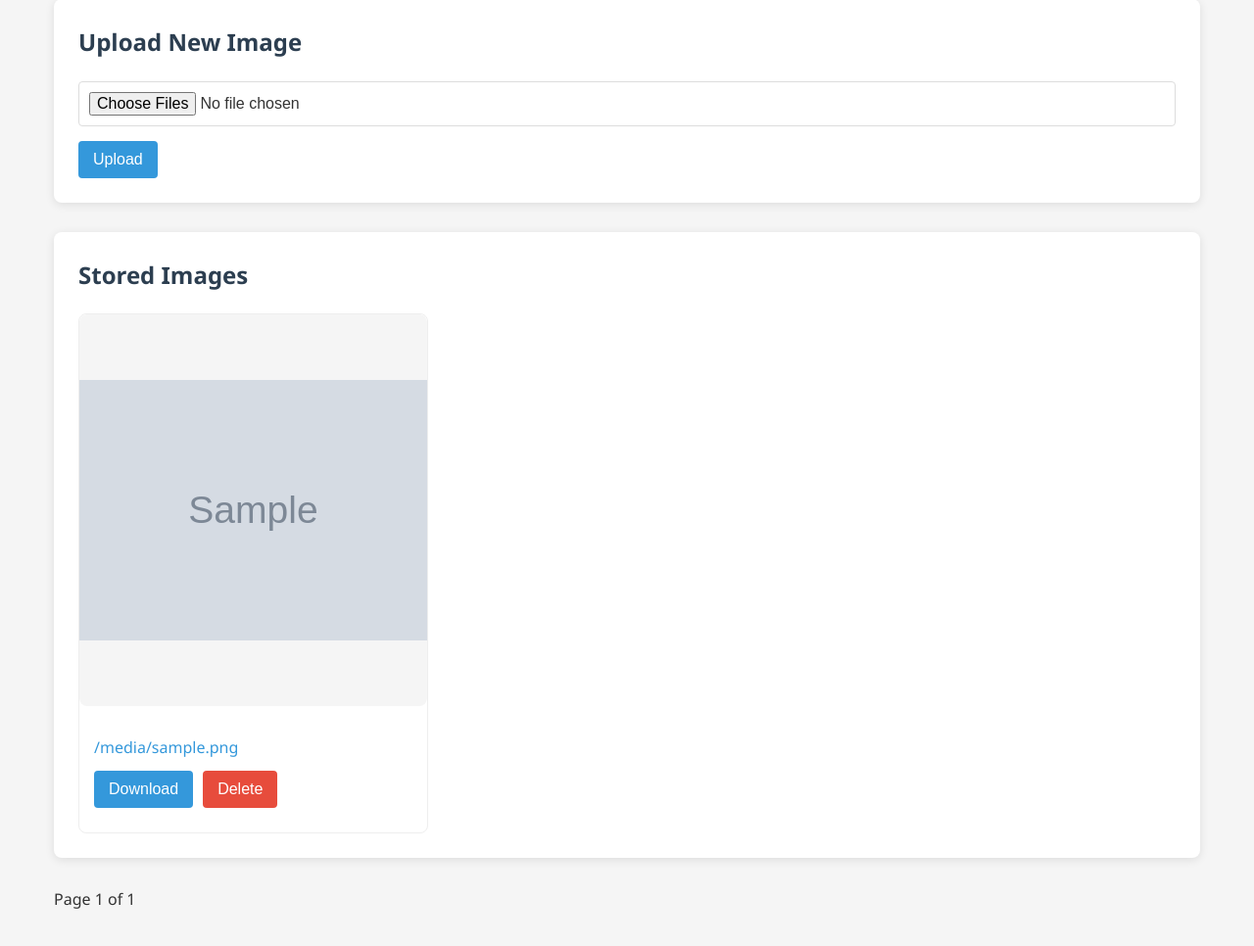
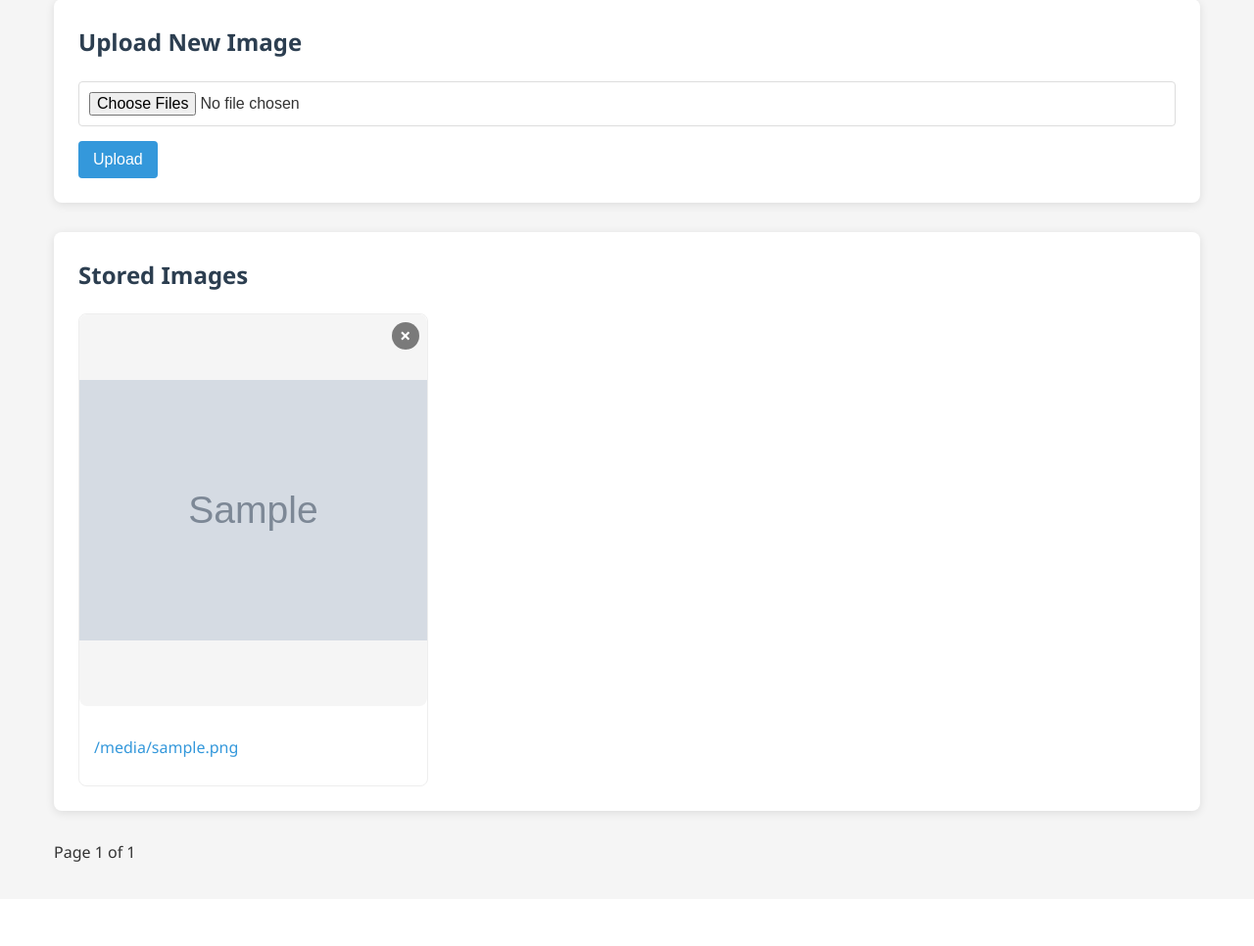
Before and after one commit to lopeben/image_manager, a Flask app: template templates/index.html in a window 1280 px wide. Shown: the part 153-1119 px from the top of the page at 98% size. After the commit the page ends 1033 px from the top, so only its background shows below. Run offline with Flask 3, Linux system fonts and the light colour scheme; the template is opened without the code that fills it: most values are stand-ins (such as "Sample title", 1, 10 or a date in 2020); grey boxes marked "Sample" are stand-in pictures; some libraries are stand-ins or nearby versions.

Commit message:
Transform delete button into an icon at the upper right corner of the image container

```diff
--- a/static/style.css
+++ b/static/style.css
@@ -166,6 +166,7 @@ button.logout {
 
 /* Image container */
 .image-container {
+    position: relative; /* Required for absolute positioning of delete icon */
     display: flex;
     justify-content: center;
     align-items: center;
@@ -176,6 +177,12 @@ button.logout {
     border-radius: 8px;
     cursor: pointer; /* NEW: Show pointer on hover */
 }
+
+/* .image-container {
+    /* position: relative; Required for absolute positioning */
+    /* display: inline-block; Ensure container wraps around content */
+/* }  */
+
 
 /* Thumbnail images */
 .image-container img {
@@ -205,6 +212,33 @@ button.logout {
 
 .image-info a:hover {
     text-decoration: underline;
+}
+
+.delete-icon {
+    /* Positioning */
+    position: absolute;
+    top: 8px;
+    right: 8px;
+
+    /* Styling */
+    display: flex;
+    align-items: center;
+    justify-content: center;
+    width: 28px;
+    height: 28px;
+    border-radius: 50%;
+    background: rgba(0, 0, 0, 0.5);
+    color: white;
+    font-size: 20px;
+    font-weight: bold;
+    text-decoration: none;
+    z-index: 10;
+    transition: background 0.2s;
+}
+
+.delete-icon:hover {
+    background: rgba(255, 0, 0, 0.8); /* Red background on hover */
+    cursor: pointer;
 }
 
 /* Non-image file placeholder */
--- a/templates/index.html
+++ b/templates/index.html
@@ -61,6 +61,13 @@
                             {% else %}
                                 <div class="file-icon">{{ image.split('.')[-1]|upper }} File</div>
                             {% endif %}
+
+                            <!-- Moved Delete Button Here -->
+                            <a class="delete-icon" href="{{ url_for('delete_file', filename=image) }}"
+                                onclick="return confirm('Permanently delete \'{{ image }}\'?')">
+                                × <!-- This is the "X" symbol -->
+                            </a>
+
                         </div>
 
                         <!-- 2. Image Information & Actions -->
@@ -71,16 +78,16 @@
                             </a>
 
                             <!-- 2b. Action Buttons -->
-                            <div class="actions">
+                            <!-- <div class="actions"> -->
                                 <!-- Download Button -->
-                                <a href="{{ url_for('serve_image', filename=image) }}" download>
-                                    <button>Download</button>
-                                </a>
+                                <!-- <a href="{{ url_for('serve_image', filename=image) }}" download> -->
+                                    <!-- <button>Download</button> -->
+                                <!-- </a> -->
                                 <!-- Delete Button -->
-                                <a href="{{ url_for('delete_file', filename=image) }}">
-                                    <button class="delete" onclick="return confirm('Permanently delete \'{{ image }}\'?')">Delete</button>
-                                </a>
-                            </div>
+                                <!-- <a href="{{ url_for('delete_file', filename=image) }}"> -->
+                                    <!-- <button class="delete" onclick="return confirm('Permanently delete \'{{ image }}\'?')">Delete</button> -->
+                                <!-- </a> -->
+                            <!-- </div> -->
                         </div>
                     </div>
                 {% else %}
```
